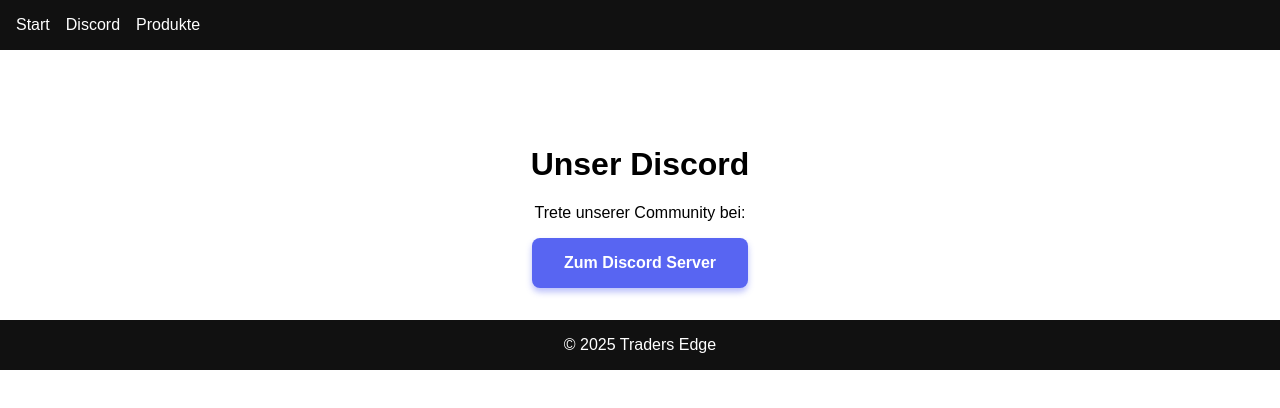
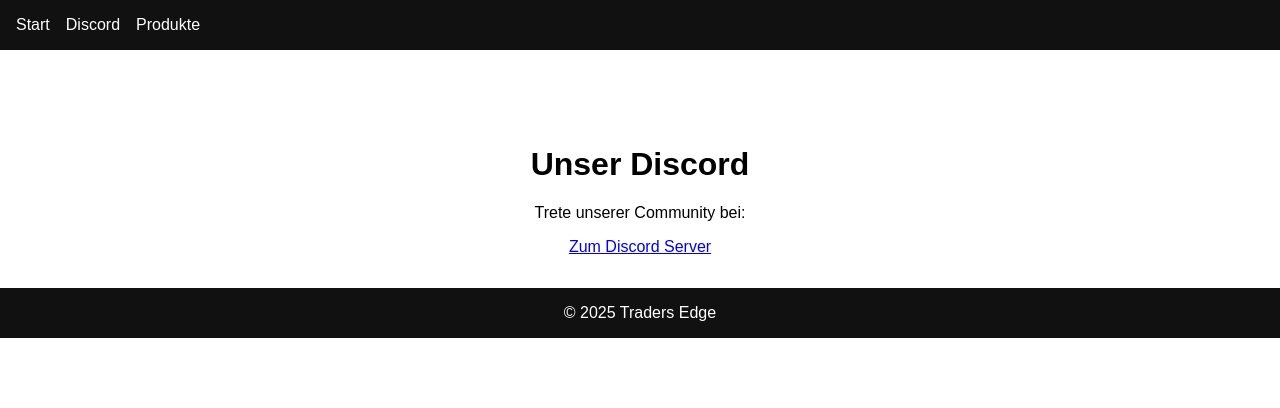
Before and after one commit to romeopnz/Trader-Edge, a Next.js app: page /discord in a window 1280 px wide. Shown: the top 408 px of the page. Built offline with nearby package versions, Linux system fonts and the light colour scheme.

Commit message:
Update page.js

```diff
--- a/app/discord/page.js
+++ b/app/discord/page.js
@@ -1,25 +1,14 @@
 export default function DiscordPage() {
   return (
-    <div style={{ textAlign: "center", marginTop: "4rem" }}>
+    <div style={{ textAlign: 'center', marginTop: '4rem' }}>
       <h1>Unser Discord</h1>
       <p>Trete unserer Community bei:</p>
       <a
         href="https://discord.gg/b5Ry3z2pTt"
         target="_blank"
         rel="noopener noreferrer"
-        style={{
-          display: "inline-block",
-          padding: "1rem 2rem",
-          backgroundColor: "#5865F2",
-          color: "#fff",
-          borderRadius: "8px",
-          fontWeight: "600",
-          textDecoration: "none",
-          boxShadow: "0 4px 6px rgba(88, 101, 242, 0.4)",
-          transition: "background-color 0.3s ease",
-        }}
-        onMouseEnter={e => e.currentTarget.style.backgroundColor = "#4752c4"}
-        onMouseLeave={e => e.currentTarget.style.backgroundColor = "#5865F2"}
+        className="discord button"
+        style={{ marginTop: '1.5rem' }}
       >
         Zum Discord Server
       </a>
```
